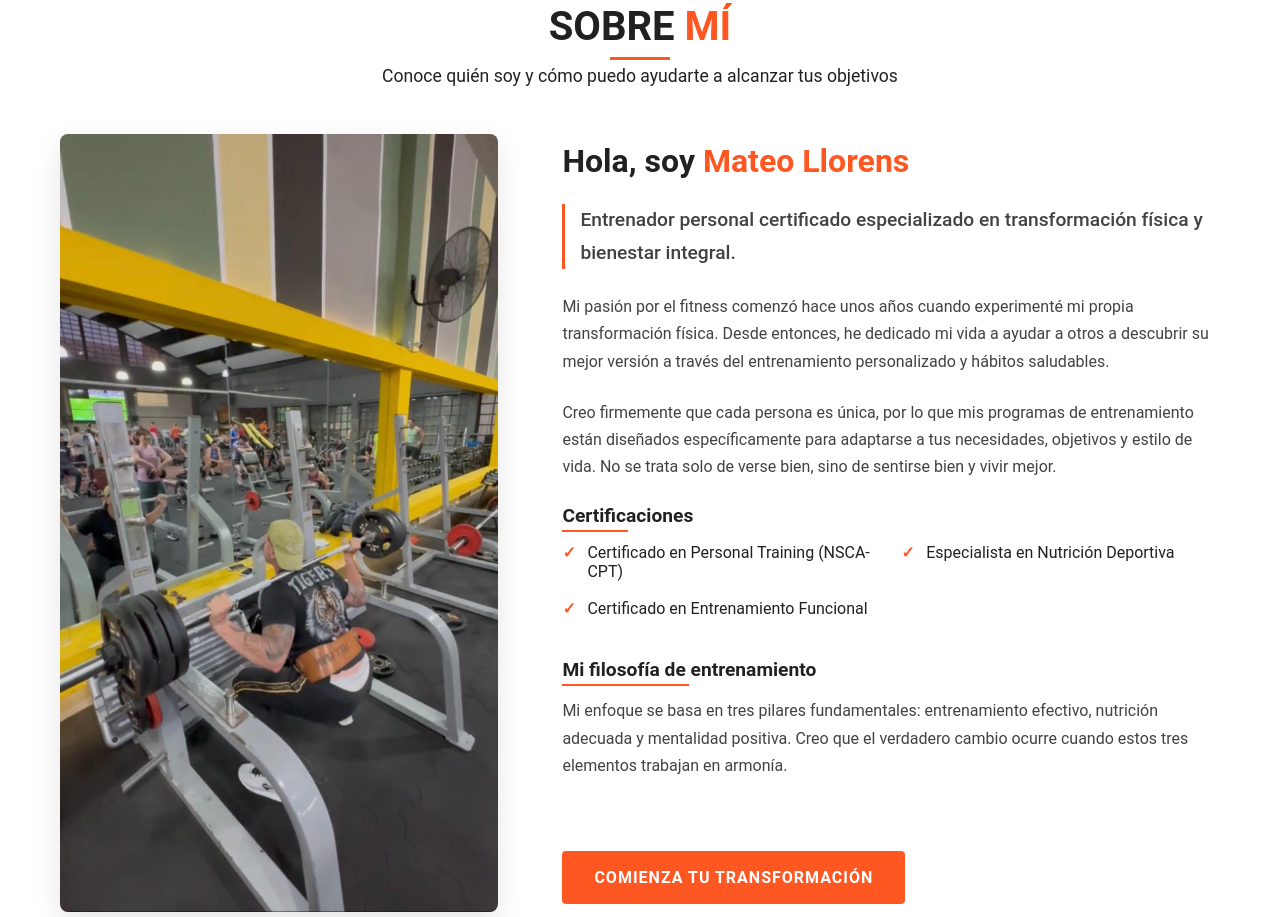
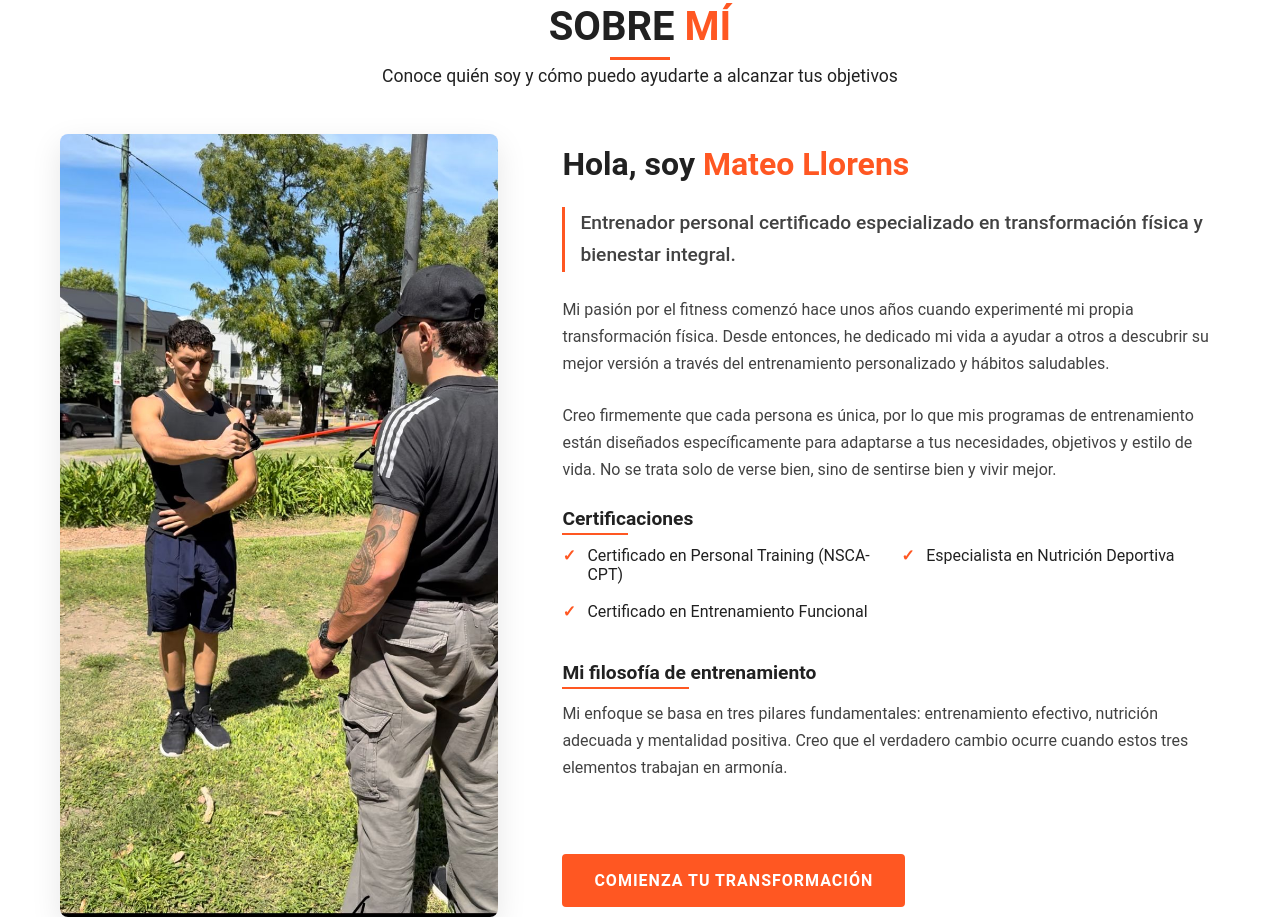
Before and after one commit to nracciatti/eleven-fitness, a plain HTML site: page index.html in a window 1280 px wide. Shown: the part 1516-2433 px from the top of the page. Drawn offline with nearby package versions, Linux system fonts and the light colour scheme.

Commit message:
Cambio imagen sobre mi

```diff
--- a/index.html
+++ b/index.html
@@ -160,7 +160,7 @@
 
           <div class="contenido-sobre-mi">
             <div class="imagen-sobre-mi">
-              <img src="./img/mate-sentadilla.jpeg" />
+              <img src="./img/mate.jpg" />
             </div>
 
             <div class="texto-sobre-mi">
```
Also changed, not shown: img/mate.jpg (added).
